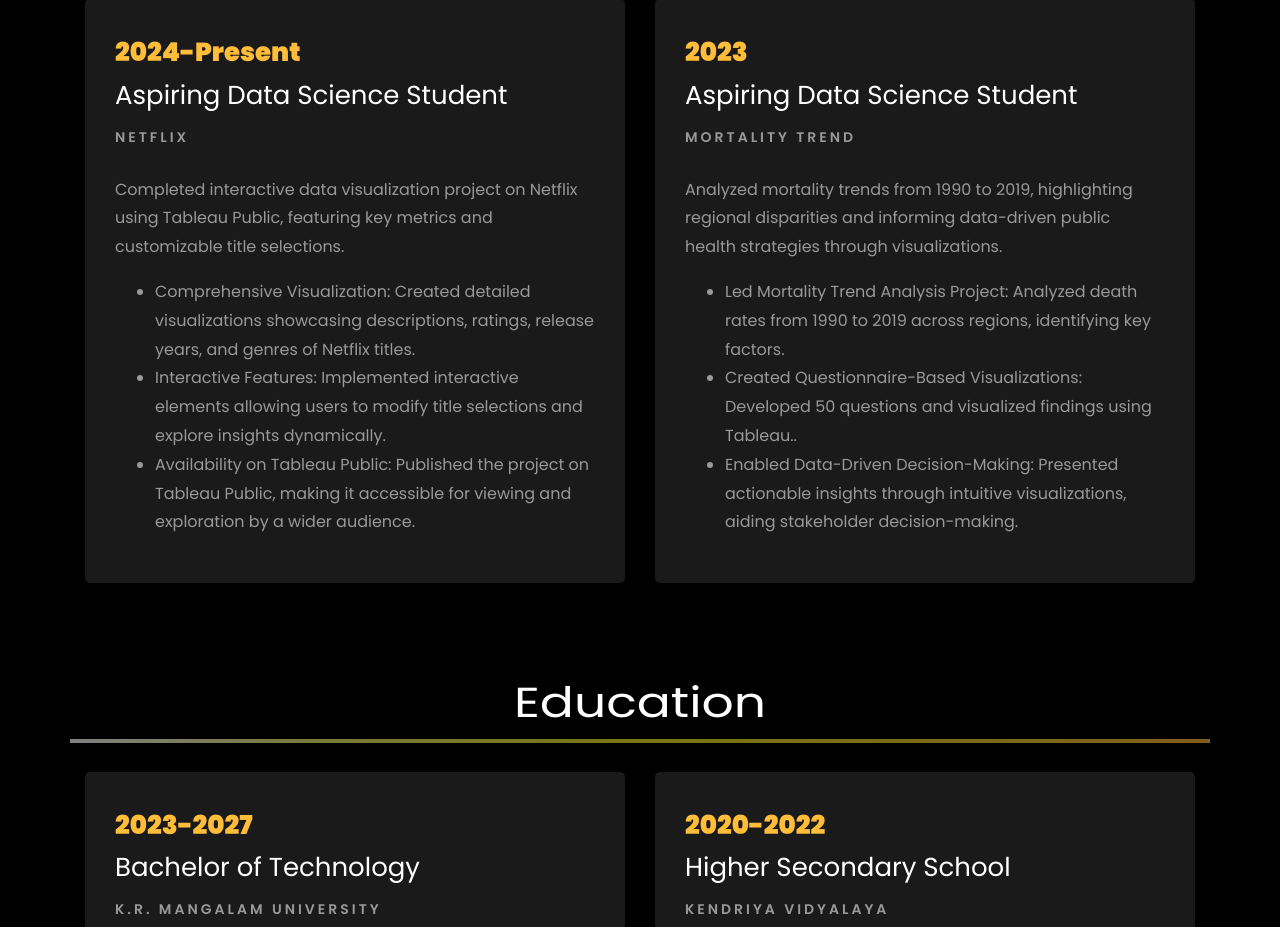
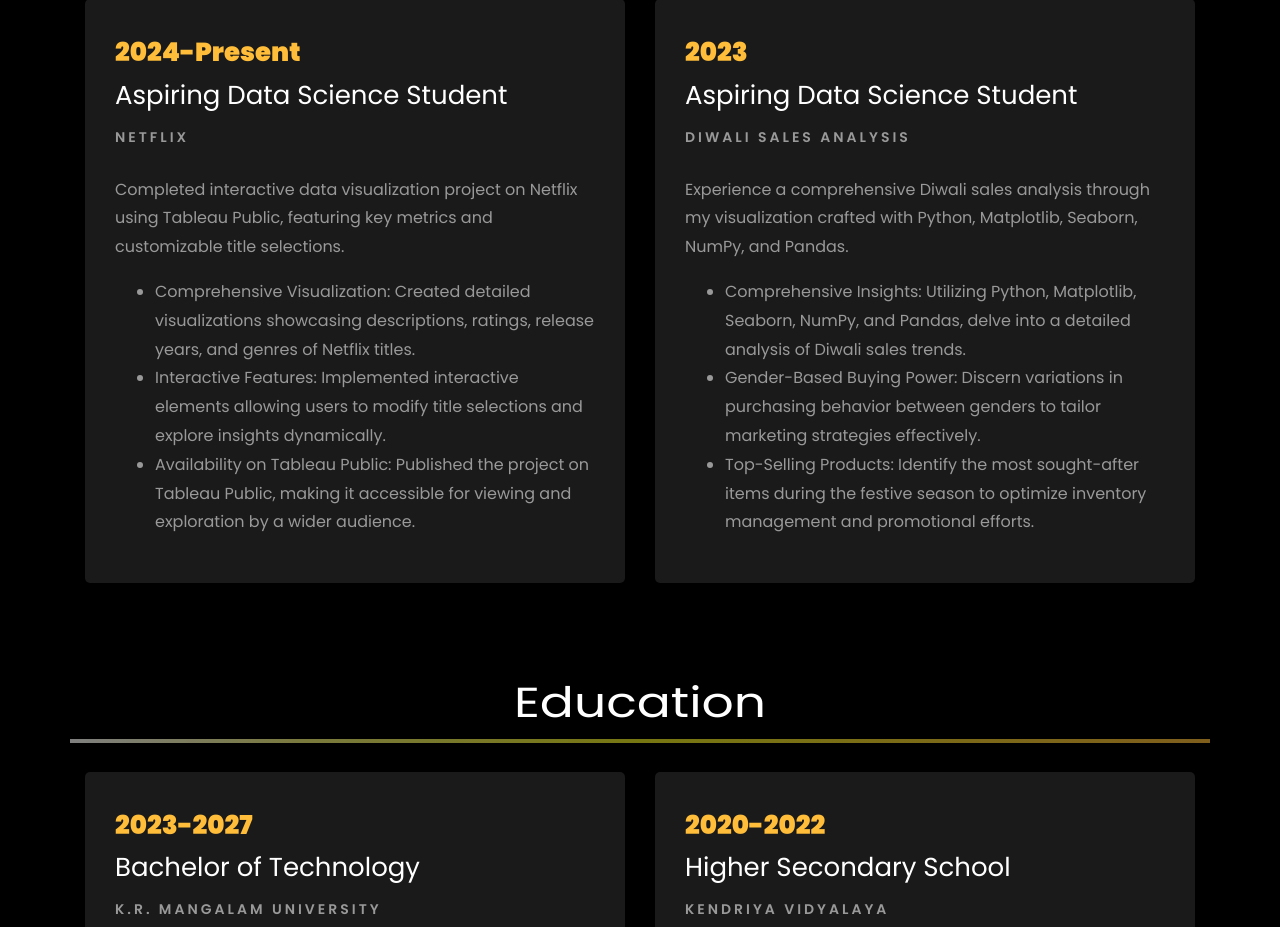
Before and after one commit to Prateekkp/Prateekkp.github.io, a plain HTML site: page index.html in a window 1280 px wide. Shown: the part 2059-2986 px from the top of the page. Drawn offline with Linux system fonts and the light colour scheme; files whose address does not match are found by name.

Commit message:
Update index.html
Changed description of experience.

```diff
--- a/index.html
+++ b/index.html
@@ -340,12 +340,12 @@
 					<div class="resume-wrap ftco-animate">
 						<span class="date">2023</span>
 						<h2>Aspiring Data Science Student</h2>
-						<span class="position">MORTALITY TREND</span>
-						<p class="mt-4">Analyzed mortality trends from 1990 to 2019, highlighting regional disparities and informing data-driven public health strategies through visualizations.
+						<span class="position">DIWALI SALES ANALYSIS</span>
+						<p class="mt-4">Experience a comprehensive Diwali sales analysis through my visualization crafted with Python, Matplotlib, Seaborn, NumPy, and Pandas.
 							<ul>
-								<li>Led Mortality Trend Analysis Project: Analyzed death rates from 1990 to 2019 across regions, identifying key factors.</li>
-								<li>Created Questionnaire-Based Visualizations: Developed 50 questions and visualized findings using Tableau..</li>
-								<li>Enabled Data-Driven Decision-Making: Presented actionable insights through intuitive visualizations, aiding stakeholder decision-making.</li>
+								<li>Comprehensive Insights: Utilizing Python, Matplotlib, Seaborn, NumPy, and Pandas, delve into a detailed analysis of Diwali sales trends.</li>
+								<li>Gender-Based Buying Power: Discern variations in purchasing behavior between genders to tailor marketing strategies effectively.</li>
+								<li>Top-Selling Products: Identify the most sought-after items during the festive season to optimize inventory management and promotional efforts.</li>
 							</ul>
 						</p>
 					</div>
```
